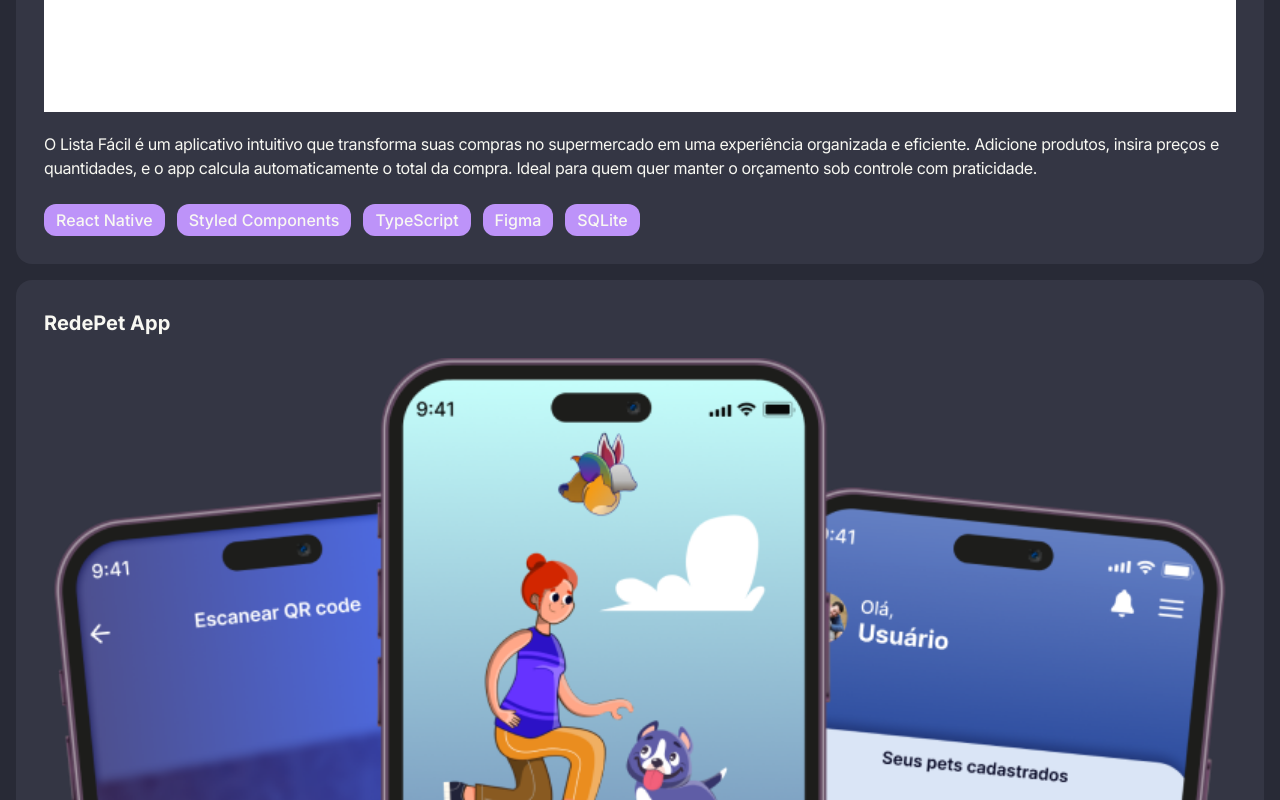
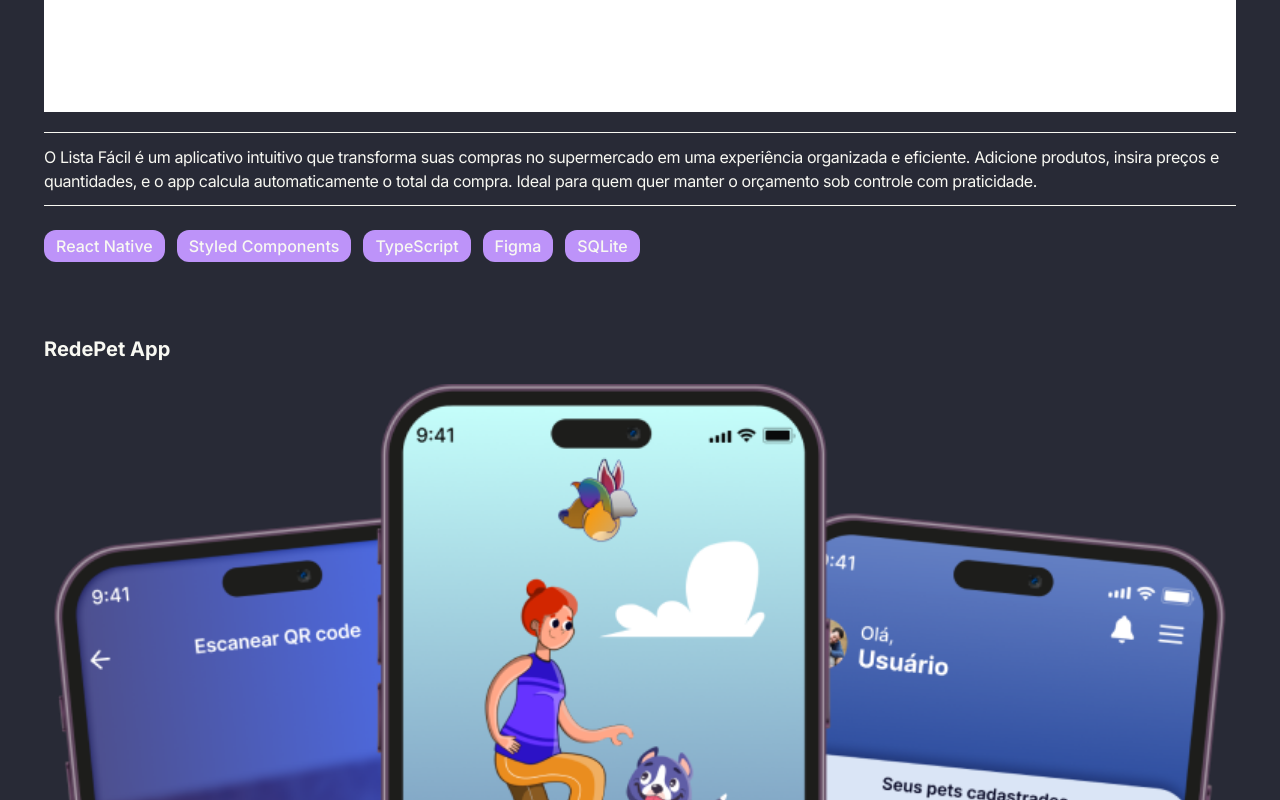
Before and after one commit to SterRoque/meu-portifolio, a Next.js app: page / in a window 1280 px wide. Shown: the part 1700-2500 px from the top of the page. Built offline with nearby package versions, Linux system fonts and the light colour scheme.

Commit message:
fix: border in description

```diff
--- a/src/components/CardProject.tsx
+++ b/src/components/CardProject.tsx
@@ -7,7 +7,7 @@ type CardProject = {
 
 export function CardProject({ project }: CardProject) {
    return (
-      <div className='p-7 m-4 rounded-2xl bg-gray flex flex-col'>
+      <div className='p-7 m-4 rounded-2xl bg-gray-custom flex flex-col'>
          <h1 className='text-[20px] font-bold mb-5'>{project.title}</h1>
          <Image
             src={project.img}
@@ -16,7 +16,9 @@ export function CardProject({ project }: CardProject) {
             alt=''
             className='self-center w-full'
          />
-         <p className='mt-5 w-full tracking-tight'>{project.description}</p>
+         <p className='mt-5 w-full tracking-tight border-t-[1px] border-b-[1px] py-3 border-gray-500'>
+            {project.description}
+         </p>
          <ul className='flex flex-wrap gap-3 mt-6'>
             {project.stacks.map((stack) => (
                <li
```
